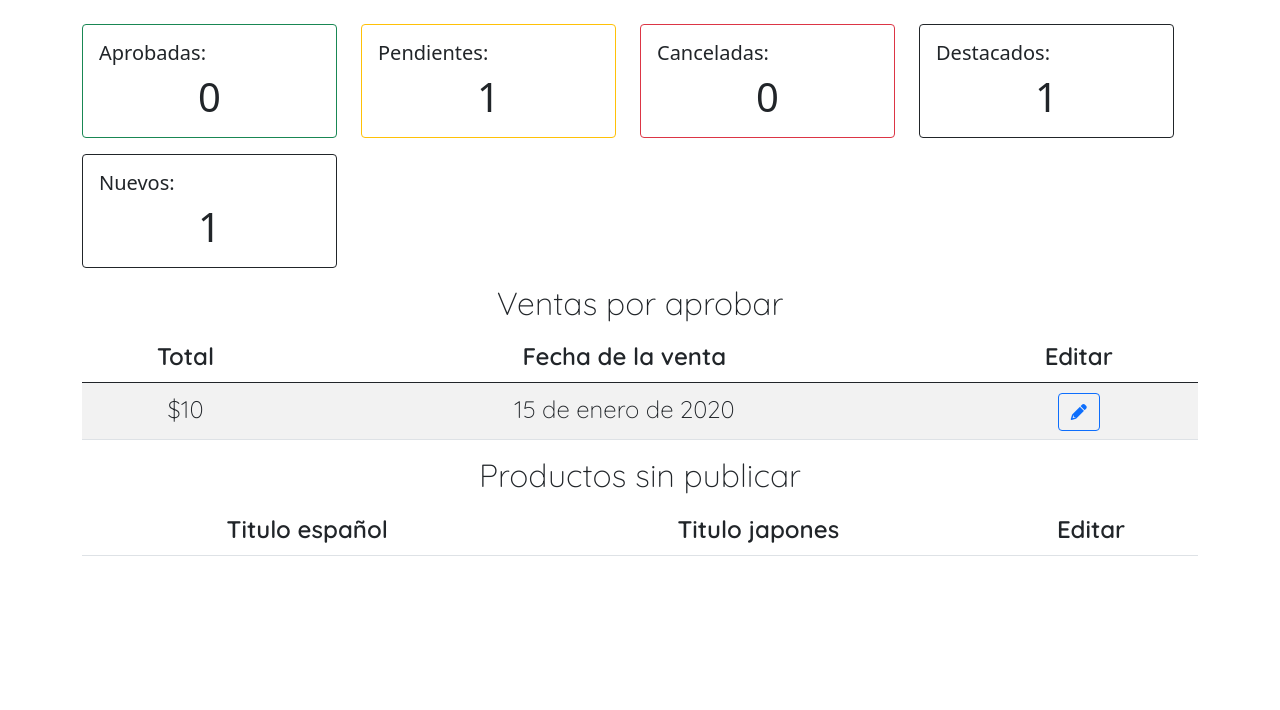
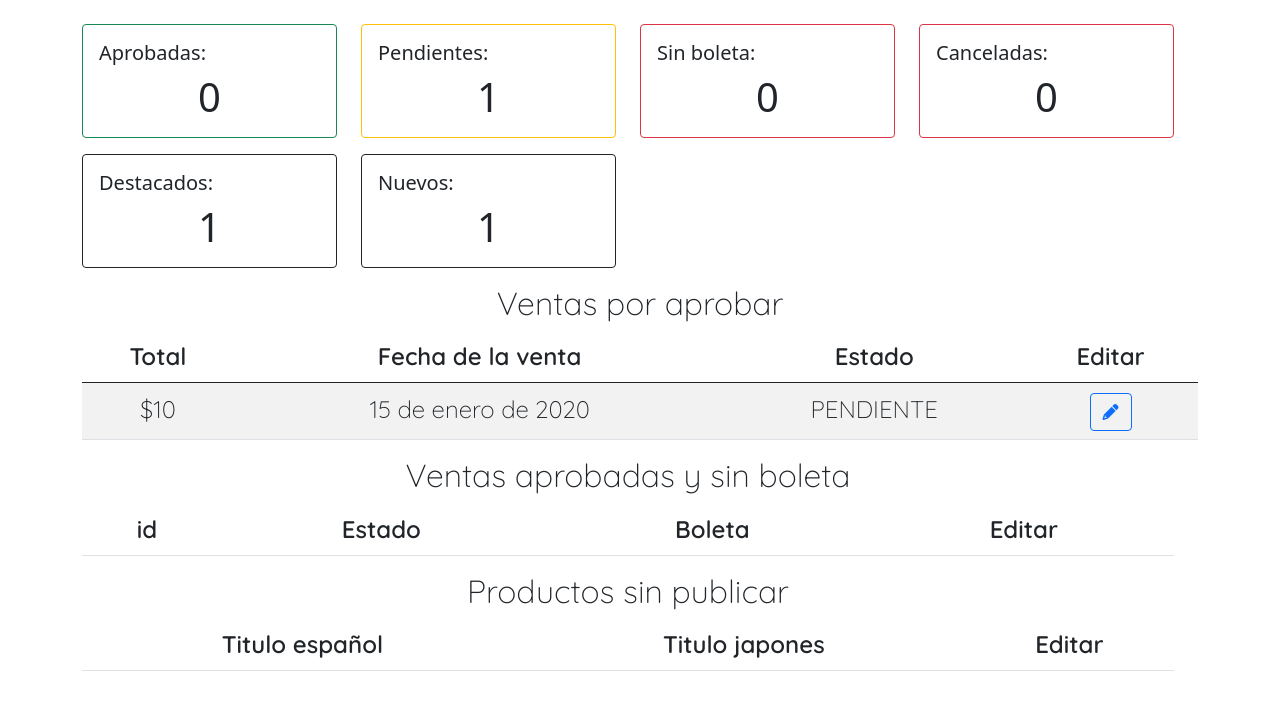
Before and after one commit to kanroot/artemanga, a Django app: page /inventario/dashboard-ventas in a window 1280 px wide. Shown: the part 68-778 px from the top of the page. Run offline with Django 4.2, Linux system fonts and the light colour scheme; tables that the repository leaves empty hold one stand-in row (values such as "Sample post"); lists and menus that the app fills with data are empty; some libraries are stand-ins or nearby versions.

Commit message:
Boletas (#169)
* sistema de boletas

* sistema de boletas

* tareas urgentes actualizadas

* seguimiento del despacho

* seguimiento del despacho

* codigo de seguimiento, y boleta

* codigo de seguimiento, y boleta

* ventas aprobadas y sin boleta

```diff
--- a/src/datos_prueba/management/commands/generar_ventas.py
+++ b/src/datos_prueba/management/commands/generar_ventas.py
@@ -43,6 +43,7 @@ class Command(BaseCommand):
         for _ in tqdm(range(self.cantidad)):
             direccion = random.choice(Direccion.objects.all())
             despacho = Despacho.objects.create(
+                codigo_seguimiento=self.fake.random_int(min=1000000, max=9999999),
                 direccion=direccion
             )
             despacho.save()
--- a/src/inventario/views.py
+++ b/src/inventario/views.py
@@ -3,7 +3,7 @@ from artemangaweb.mixins import VistaRestringidaMixin
 from cuenta_usuario.enums.opciones import TipoUsuario
 from django.shortcuts import redirect
 from inventario.vistas_modelos.vistas_genericas import ListaGenericaView
-from venta.models import Venta
+from venta.models import Venta, Despacho
 from venta.enums.opciones import EstadoVenta
 from inventario.models import Producto
 from cuenta_usuario.models import Usuario
@@ -61,6 +61,7 @@ class VentaDashboardView(ListaGenericaView):
     def get_context_data(self, **kwargs):
         context = super().get_context_data(**kwargs)
         context['ventas_pendientes'] = Venta.objects.filter(estado=EstadoVenta.PENDIENTE.value)
+        context['despachos_sin_seguimiento'] = Despacho.objects.filter(codigo_seguimiento=None)
         context['ventas_cancelada'] = Venta.objects.filter(estado=EstadoVenta.CANCELADA.value)
         context['ventas_aprobada'] = Venta.objects.filter(estado=EstadoVenta.APROBADA.value)
         context['productos_destacados'] = Producto.objects.filter(es_destacado=True)
@@ -68,4 +69,6 @@ class VentaDashboardView(ListaGenericaView):
         context['ultimas_ventas_sin_aprobar'] = Venta.objects.filter(estado=EstadoVenta.PENDIENTE.value).order_by(
             '-fecha_venta')[:6]
         context['productos_sin_publicar'] = Producto.objects.filter(esta_publicado=False)[:6]
+        context['ventas_aprobadas_sin_boleta_total'] = Venta.objects.filter(estado=EstadoVenta.APROBADA.value, boleta='')
+        context['ventas_aprobadas_sin_boleta'] = Venta.objects.filter(estado=EstadoVenta.APROBADA.value, boleta='')[:6]
         return context
--- a/src/inventario/vistas_modelos/venta.py
+++ b/src/inventario/vistas_modelos/venta.py
@@ -40,4 +40,4 @@ class VentaUpdateView(VistaRestringidaMixin, ActualizarGenericoView):
     model = Venta
     template_name = 'administración/CRUD/form_generico.html'
     success_url = reverse_lazy('ventas-validar')
-    fields = ['estado']
+    fields = ['estado', 'boleta']
--- a/src/templates/administración/ventas/tareas_urgentes.html
+++ b/src/templates/administración/ventas/tareas_urgentes.html
@@ -22,6 +22,18 @@
                 </div>
             </div>
         </div>
+
+        <div class="col-lg-3 col-md-6 col-sm-12 mb-3">
+            <div class="card border-danger h-100">
+                <div class="card-body">
+                    <h5 class="card-title">Sin boleta:</h5>
+                    <h1 class="card-text text-center">
+                        {{ ventas_aprobadas_sin_boleta_total.count }} <br>
+                    </h1>
+                </div>
+            </div>
+        </div>
+
 
         <div class="col-lg-3 col-md-6 col-sm-12 mb-3">
             <div class="card border-danger h-100">
@@ -59,7 +71,6 @@
 
     <div class="container-fluid">
         <div class="row">
-
             <h2 class="text-center">Ventas por aprobar</h2>
             <div class="table-responsive">
                 <table class="table table-striped">
@@ -67,6 +78,7 @@
                     <tr class="text-center">
                         <th scope="col">Total</th>
                         <th scope="col">Fecha de la venta</th>
+                        <th scope="col">Estado</th>
                         <th scope="col">Editar</th>
                     </tr>
                     </thead>
@@ -76,7 +88,40 @@
                         <tr class="text-center">
                             <td>${{ sin_aprobar.total }}</td>
                             <td>{{ sin_aprobar.fecha_venta }}</td>
+                            <td>{{ sin_aprobar.estado_venta }}</td>
                             {% include 'administración/CRUD/includes/accion_botones.html' with pk=sin_aprobar.id editar=tabla_boton_editar eliminar=tabla_boton_eliminar %}
+                        </tr>
+                        </tbody>
+                    {% endfor %}
+                </table>
+            </div>
+
+
+        <div class="row">
+            <h2 class="text-center">Ventas aprobadas y sin boleta</h2>
+            <div class="table-responsive">
+                <table class="table table-striped">
+                    <thead class="thead-dark">
+                    <tr class="text-center">
+                        <th scope="col">id</th>
+                        <th scope="col">Estado</th>
+                        <th scope="col">Boleta</th>
+                        <th scope="col">Editar</th>
+                    </tr>
+                    </thead>
+                    {% for aprobadas_sin_boletas in ventas_aprobadas_sin_boleta %}
+
+                        <tbody>
+                        <tr class="text-center">
+                            <td>{{ aprobadas_sin_boletas.id }}</td>
+                        <td>{{ aprobadas_sin_boletas.estado_venta }}</td>
+                            <td style="text-align: center;">
+                            <span class="badge rounded-pill
+                                    {% if aprobadas_sin_boletas.estado_boleta %} bg-success {% else %} bg-danger {% endif %}">
+                                  <i class="fa {% if aprobadas_sin_boletas.estado_boleta %}fa-check{% else %}fa-remove{% endif %}"></i>
+                            </span>
+                            </td>
+                            {% include 'administración/CRUD/includes/accion_botones.html' with pk=aprobadas_sin_boletas.id editar=tabla_boton_editar eliminar=tabla_boton_eliminar %}
                         </tr>
                         </tbody>
                     {% endfor %}
--- a/src/venta/models.py
+++ b/src/venta/models.py
@@ -89,6 +89,7 @@ class Direccion(models.Model):
 
 class Despacho(models.Model):
     id = models.AutoField(primary_key=True)
+    codigo_seguimiento = models.CharField(max_length=100, verbose_name="codigo de seguimiento Starken", blank=True)
     estado = models.PositiveSmallIntegerField(choices=ESTADO_DESPACHO_CHOICE, default=EstadoDes.PENDIENTE.value)
     # conexiones
     # una direccion puede pertenecer a un despacho o más de uno, pero un despacho puede solo pertenecer una direccion
@@ -112,6 +113,7 @@ class Venta(models.Model):
     fecha_venta = models.DateField(verbose_name="fecha venta", null=True)
     estado = models.PositiveSmallIntegerField(choices=ESTADO_VENTA_CHOICES, default=EstadoVenta.PENDIENTE.value)
     imagen_deposito = models.ImageField(default='comprobantes/holder.jpg', upload_to='comprobantes/')
+    boleta = models.FileField(upload_to='boletas/', null=True)
     # conexiones
     usuario = models.ForeignKey(Usuario, on_delete=models.CASCADE)
     despacho = models.OneToOneField(Despacho, on_delete=models.CASCADE)
@@ -128,6 +130,12 @@ class Venta(models.Model):
     @property
     def total_humanizado(self):
         return '{:,}'.format(int(self.total)).replace(',', '.')
+
+    @property
+    def estado_boleta(self) -> bool:
+        if self.boleta:
+            return True
+        return False
 
     @property
     def detalles(self):
```
Also changed, not shown: src/templates/web/usuario/mis_compras.html (+12 -5 lines), src/venta/migrations/0003_venta_boleta.py (added), src/venta/migrations/0004_despacho_codigo_seguimiento_alter_venta_boleta.py (added).
